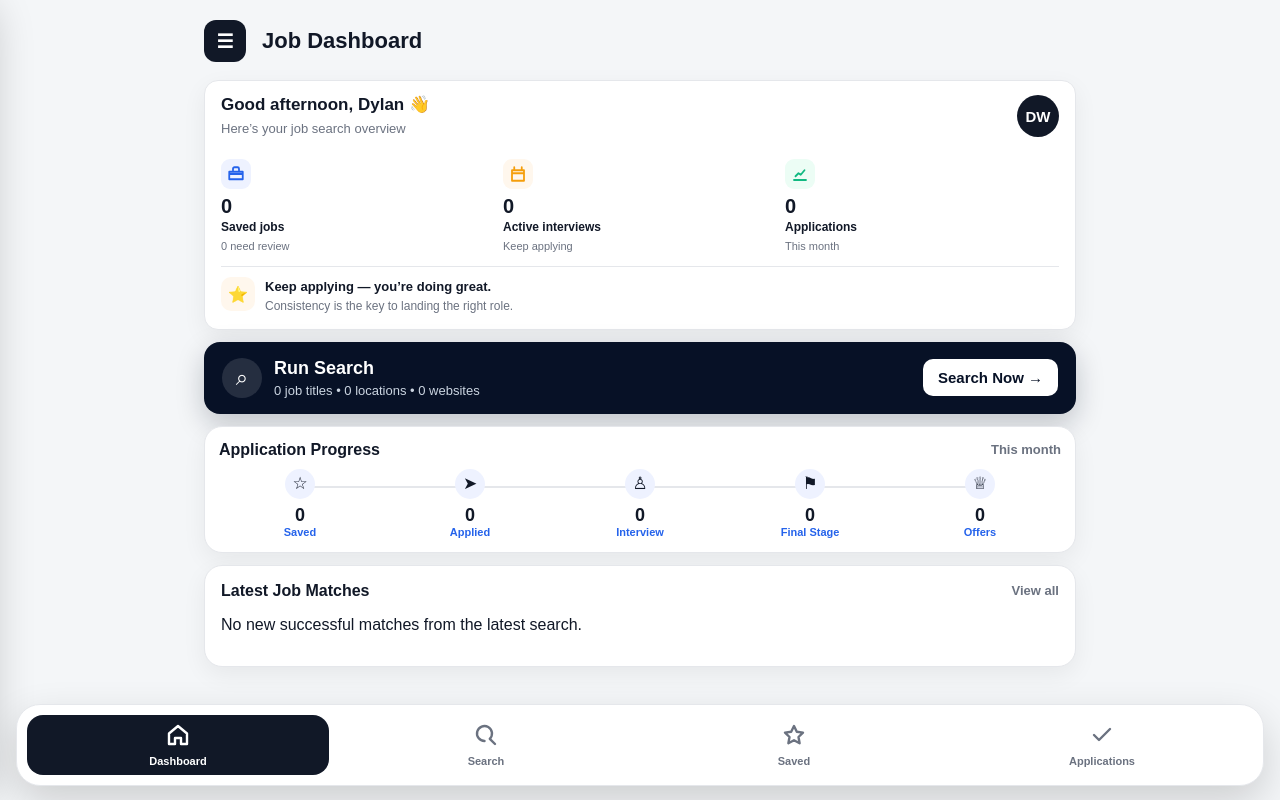
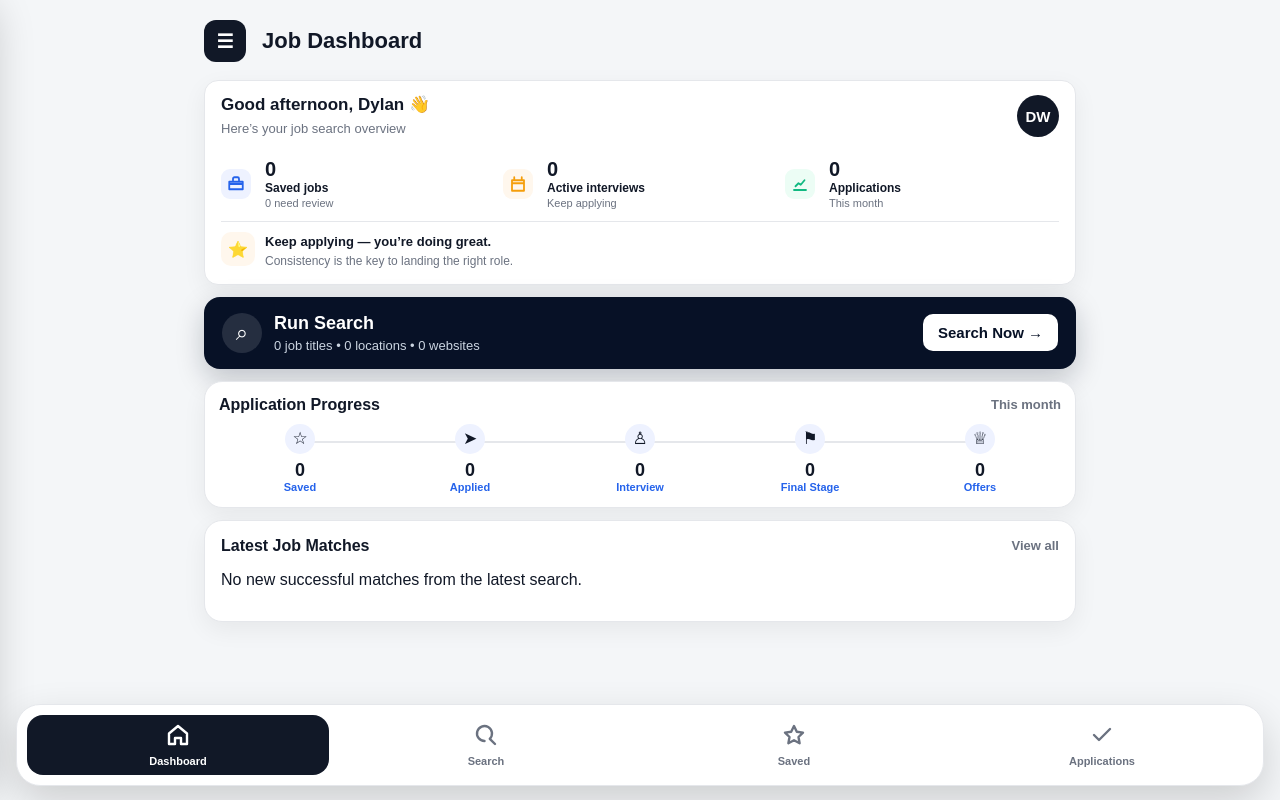
Before and after one commit to dcast-gif/Job-Watcher, a Next.js app: page / in a window 1280 px wide. Built offline with nearby package versions, Linux system fonts and the light colour scheme.

Commit message:
Update globals.css

```diff
--- a/app/globals.css
+++ b/app/globals.css
@@ -558,6 +558,21 @@ select {
 
 .heroStats div {
   min-width: 0;
+  display: grid;
+  grid-template-columns: 34px 1fr;
+  column-gap: 10px;
+  align-items: center;
+}
+
+.heroStats .heroIcon {
+  grid-row: 1 / 4;
+  margin-bottom: 0;
+}
+
+.heroStats strong,
+.heroStats p,
+.heroStats small {
+  grid-column: 2;
 }
 
 .heroIcon {
@@ -762,6 +777,7 @@ select {
 
 .heroStats strong {
   font-size: 20px;
+  line-height: 1;
 }
 
 .heroStats p {
```
